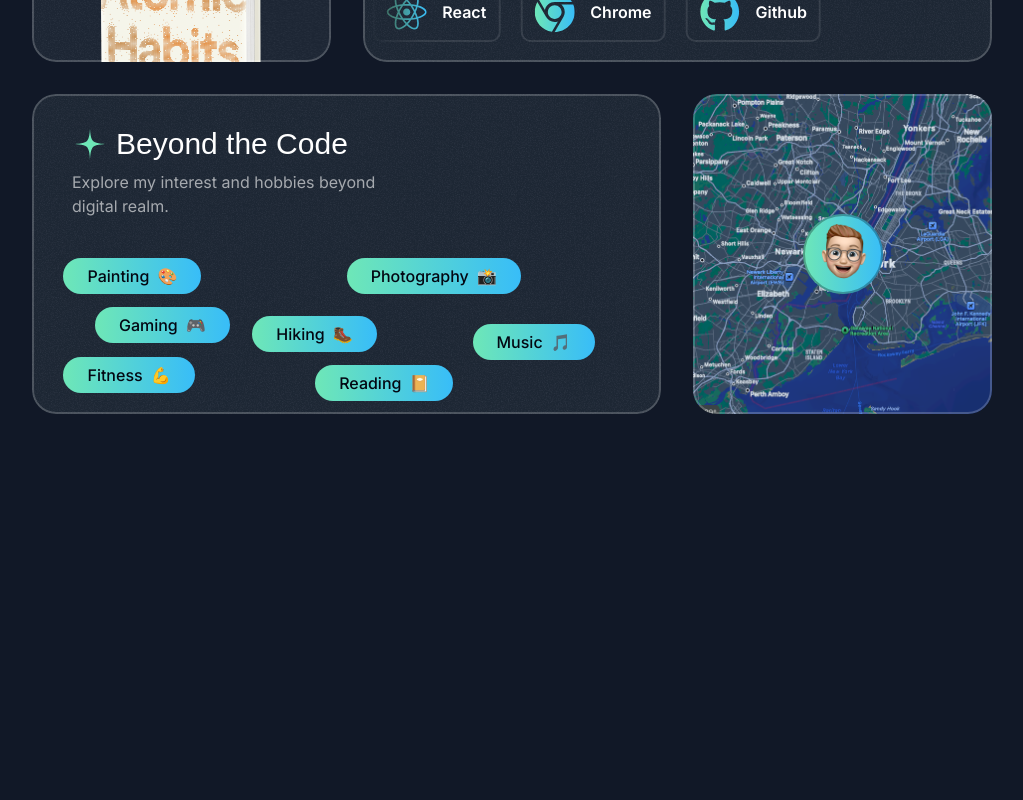
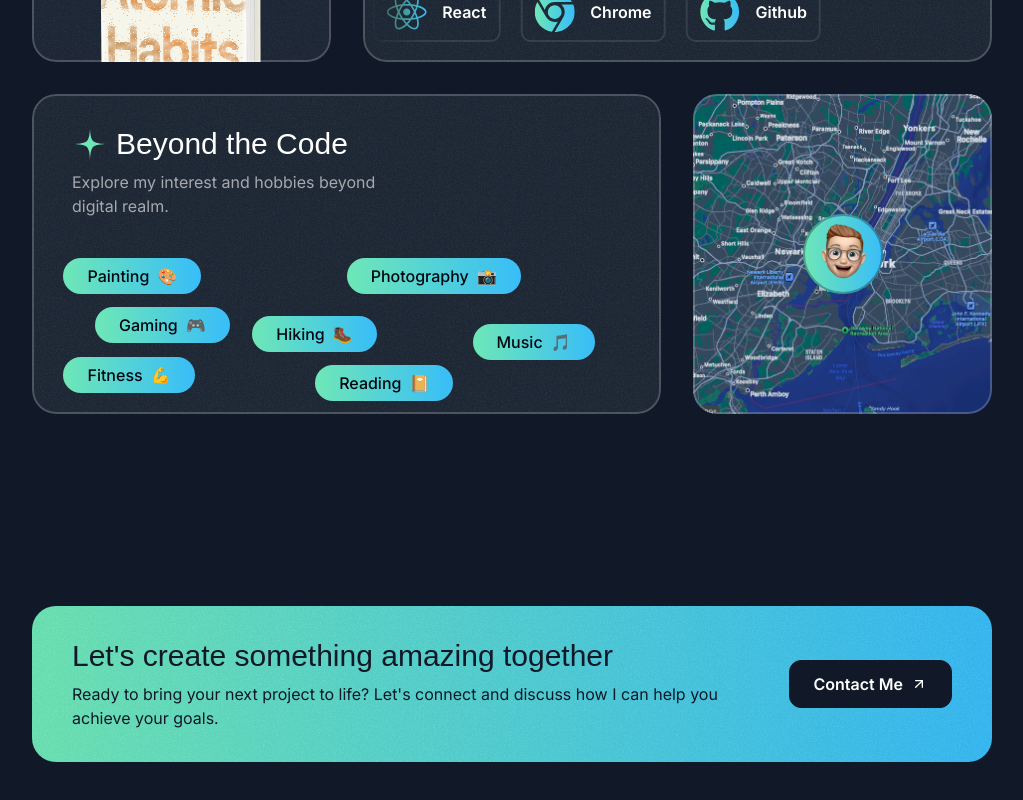
Before and after one commit to Dhananjoy333/Personal-Portfolio, a Next.js app: page / in a window 1280 px wide. Shown: the part 3812-4612 px from the top of the page, without its empty margins (128-1151 px from the left). Before the commit the page ends 4338 px from the top, so only its background shows below. Built offline with nearby package versions, Linux system fonts and the light colour scheme; a web font is replaced by a local one.

Commit message:
call to action ui done

```diff
--- a/src/app/page.tsx
+++ b/src/app/page.tsx
@@ -3,6 +3,7 @@
 import { ProjectsSection } from "@/sections/Projects";
 import { TapeSection } from "@/sections/Tape";
 import { AboutSection } from "@/sections/About";
+import { ContactSection } from "@/sections/Contact";
 
 export default function Home() {
   return (
@@ -12,6 +13,7 @@
       <ProjectsSection/>
       <TapeSection/>
       <AboutSection/>
+      <ContactSection/>
     </div>
   );
 }
--- a/src/sections/Contact.tsx
+++ b/src/sections/Contact.tsx
@@ -1,3 +1,28 @@
+import ArrowUpRightIcon from "@/assets/icons/arrow-up-right.svg"
+import greenImage from "@/assets/images/grain.jpg"
+
 export const ContactSection = () => {
-  return <div>Contact Section</div>;
+  return (
+    <div className="py-16 pt-12 lg:py-24 lg:pt-20">
+      <div className="container">
+        <div className="bg-gradient-to-r from-emerald-300 to-sky-400 text-gray-900 py-8 px-10 rounded-3xl text-center md:text-left relative overflow-hidden z-0">
+          <div className="absolute inset-0 opacity-5 -z-10" style={{
+            backgroundImage: `url(${greenImage.src})`
+          }}></div>
+          <div className="flex flex-col md:flex-row gap-8 md:gap-16 items-center">
+            <div>
+              <h2 className="font-serif text-2xl md:text-3xl">Let's create something amazing together</h2>
+              <p className="text-sm mt-2 md:text-base">Ready to bring your next project to life? Let's connect and discuss how I can help you achieve your goals.</p>
+            </div>
+            <div>
+              <button className="text-white bg-gray-900 inline-flex items-center px-6 h-12 rounded-xl gap-2 w-max border border-gray-900">
+                <span className="font-semibold">Contact Me</span>
+                <ArrowUpRightIcon className="size-4"/>
+              </button>
+            </div>
+          </div>
+        </div>
+      </div>
+    </div>
+  )
 };
```
